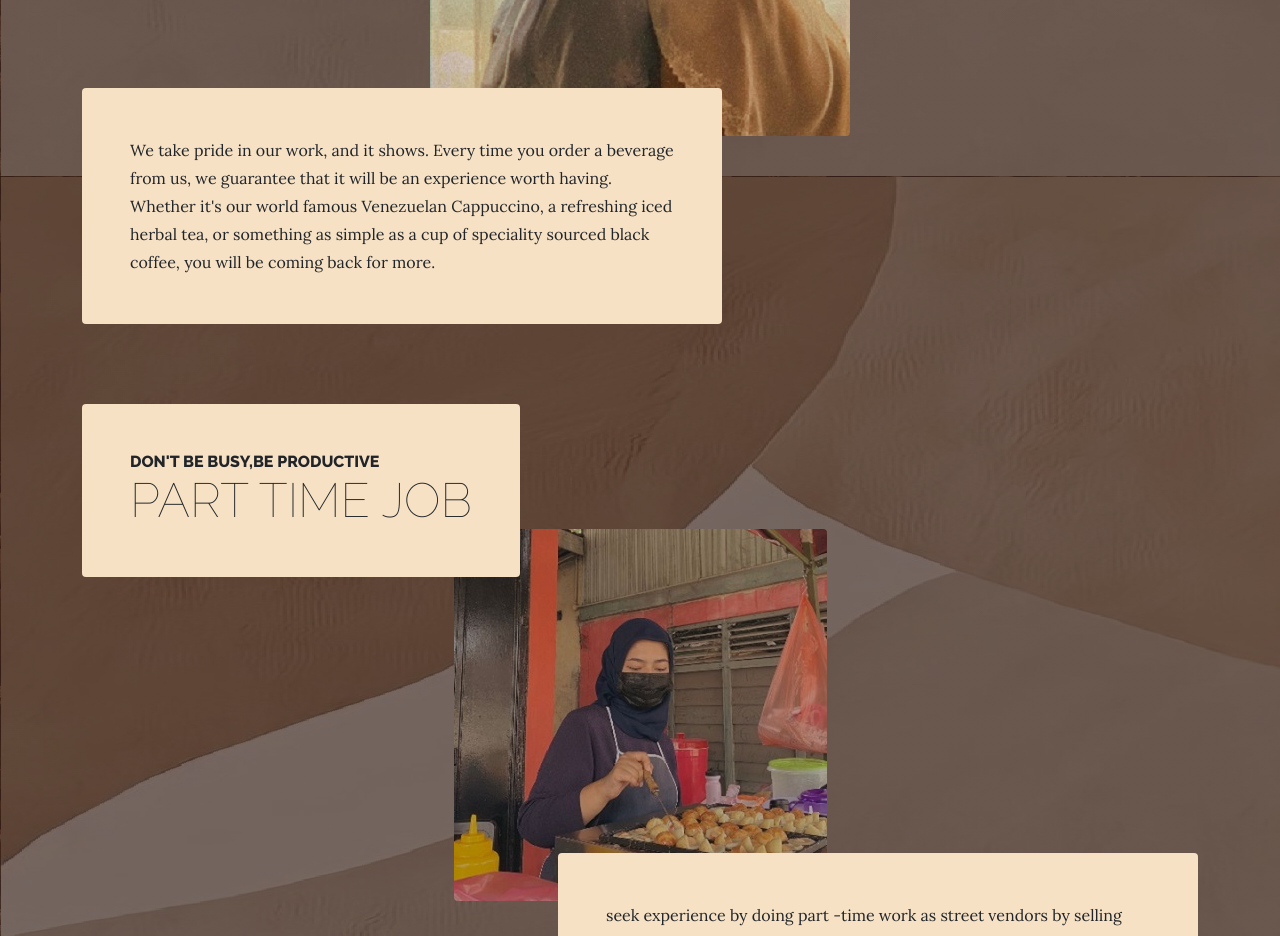
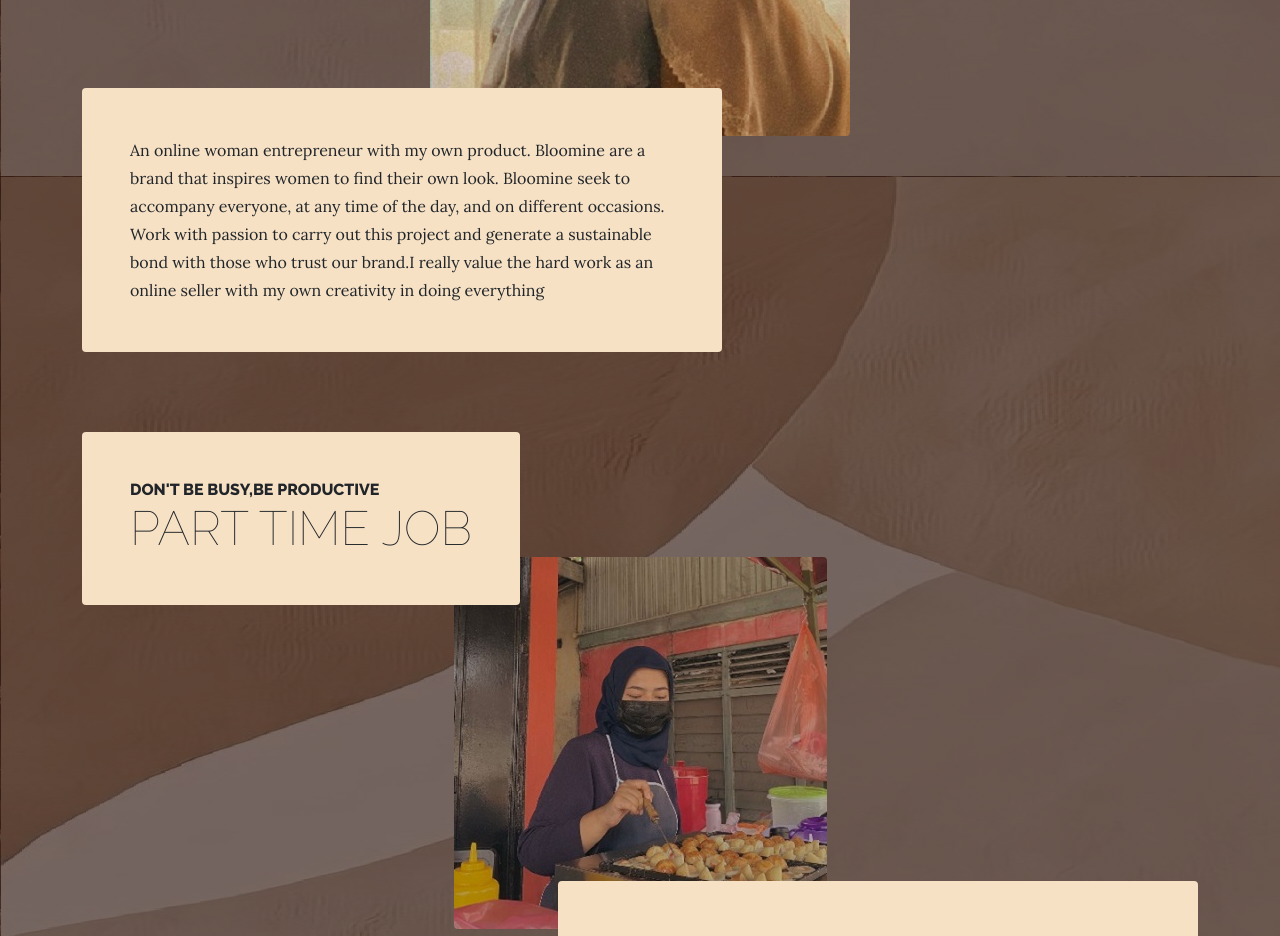
Before and after one commit to IzzatiKauzi/aboutmyselft.github.com, a plain HTML site: page experiences.html in a window 1280 px wide. Shown: the part 800-1736 px from the top of the page. Drawn offline with nearby package versions, Linux system fonts and the light colour scheme.

Commit message:
Update experiences.html

```diff
--- a/experiences.html
+++ b/experiences.html
@@ -50,7 +50,7 @@
                     </div>
                     <img class="product-item-img mx-auto d-flex rounded img-fluid mb-3 mb-lg-0" src="assets/img/products-01.jpg" alt="..." />
                     <div class="product-item-description d-flex me-auto">
-                        <div class="bg-faded p-5 rounded"><p class="mb-0">We take pride in our work, and it shows. Every time you order a beverage from us, we guarantee that it will be an experience worth having. Whether it's our world famous Venezuelan Cappuccino, a refreshing iced herbal tea, or something as simple as a cup of speciality sourced black coffee, you will be coming back for more.</p></div>
+                        <div class="bg-faded p-5 rounded"><p class="mb-0">An online woman entrepreneur with my own product. Bloomine are a brand that inspires women to find their own look. Bloomine seek to accompany everyone, at any time of the day, and on different occasions. Work with passion to carry out this project and generate a sustainable bond with those who trust our brand.I really value the hard work as an online seller with my own creativity in doing everything</p></div>
                     </div>
                 </div>
             </div>
```
